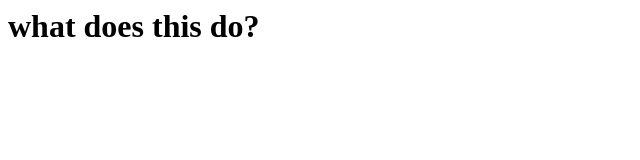
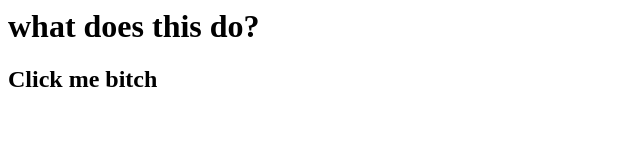
Before and after one commit to TVerus/coursera-test, a plain HTML site: page question/index.html in a window 1280 px wide. Shown: the whole page, without its empty margins (0-640 px from the left). Drawn offline with Linux system fonts and the light colour scheme.

Commit message:
more updates

```diff
--- a/question/index.html
+++ b/question/index.html
@@ -1 +1,2 @@
 <h1 id = "my id"> what does this do?</h1>
+<h2 onclick="whatup"> Click me bitch</h2>
```
